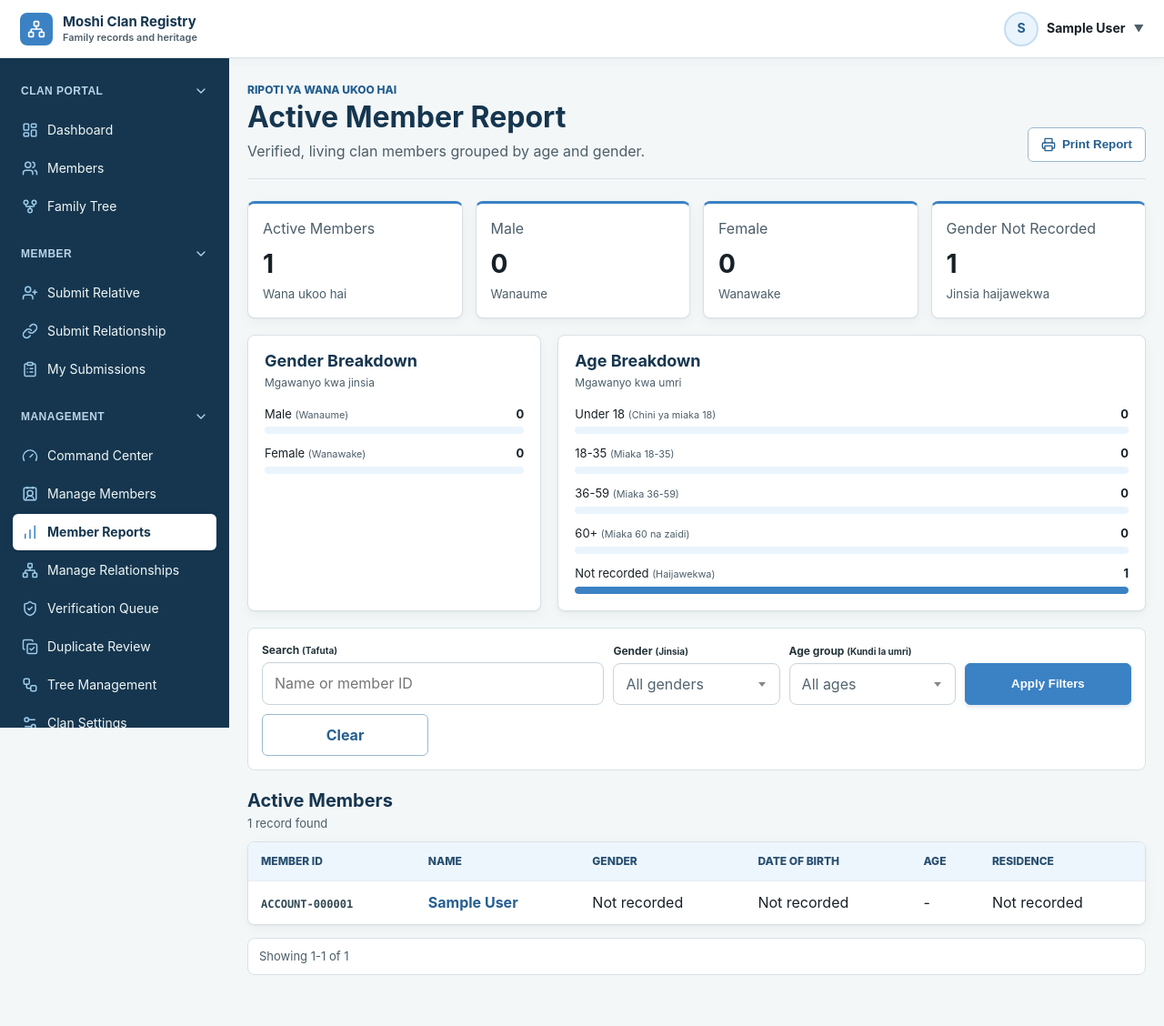
After one commit to Oswaldgerald/clan, a Django app: page /management/reports/active-members/ in a window 1280 px wide. The commit adds this page. Shown: the whole page at 91% size. Run offline with Django 4.2, Linux system fonts and the light colour scheme; the visitor is signed in with stand-in values (Sample User, id 1); data comes from the database, SQL or seed files in the repository; some libraries are stand-ins or nearby versions.

Commit message:
Add active member age and gender report

```diff
--- a/config/urls.py
+++ b/config/urls.py
@@ -27,6 +27,7 @@ admin.site.index_title = "Registry management"
 urlpatterns = [
     path('admin/management/', management_views.command_center, name='admin-management-dashboard'),
     path('admin/management/members/', management_views.member_management, name='admin-management-members'),
+    path('admin/management/reports/active-members/', management_views.active_member_report, name='admin-management-active-member-report'),
     path('admin/management/relationships/', management_views.relationship_management, name='admin-management-relationships'),
     path('admin/management/pending/', management_views.pending_verification, name='admin-management-pending'),
     path('admin/management/duplicates/', management_views.duplicate_review, name='admin-management-duplicates'),
--- a/members/urls.py
+++ b/members/urls.py
@@ -16,6 +16,7 @@ urlpatterns = [
     path("management/", management_views.command_center, name="management-dashboard"),
     path("management/clan-settings/", management_views.clan_settings, name="management-clan-settings"),
     path("management/members/", management_views.member_management, name="management-members"),
+    path("management/reports/active-members/", management_views.active_member_report, name="management-active-member-report"),
     path("management/members/add/", management_views.member_create, name="management-member-add"),
     path("management/members/import/template/", management_views.member_import_template, name="management-member-import-template"),
     path("management/members/import/sample/", management_views.member_import_sample, name="management-member-import-sample"),
--- a/templates/base.html
+++ b/templates/base.html
@@ -633,6 +633,21 @@
     .directory-heading { display: flex; align-items: end; justify-content: space-between; gap: 18px; margin-bottom: 12px; }
     .directory-heading h2 { color: var(--navy); font-size: 20px; }
     .directory-heading p { margin: 4px 0 0; font-size: 13px; }
+    .report-summary { grid-template-columns: repeat(4, minmax(0, 1fr)); margin-bottom: 18px; }
+    .report-summary .card { border-top: 3px solid var(--accent); }
+    .report-summary .card small { display: block; margin-top: 4px; color: var(--muted); }
+    .report-breakdown { display: grid; grid-template-columns: minmax(240px, .8fr) minmax(420px, 1.6fr); gap: 18px; margin-bottom: 18px; }
+    .report-panel { padding: 18px; }
+    .report-panel h2 { color: var(--navy); font-size: 18px; }
+    .report-panel > p { margin: 4px 0 16px; font-size: 12px; }
+    .report-bars { display: grid; gap: 12px; }
+    .report-bar-heading { display: flex; justify-content: space-between; gap: 12px; margin-bottom: 5px; font-size: 13px; }
+    .report-bar-heading small { color: var(--muted); }
+    .report-bar-track { height: 8px; overflow: hidden; border-radius: 4px; background: var(--cloud); }
+    .report-bar-fill { height: 100%; border-radius: inherit; background: var(--accent); }
+    .report-table-heading { display: flex; align-items: end; justify-content: space-between; gap: 16px; margin: 22px 0 10px; }
+    .report-table-heading h2 { color: var(--navy); font-size: 20px; }
+    .report-table-heading p { margin: 4px 0 0; font-size: 13px; }
     .directory-search { width: min(100%, 620px); margin: 0 !important; }
     .search-field { position: relative; flex: 1; min-width: 240px; }
     .search-field svg { position: absolute; top: 50%; left: 13px; width: 18px; height: 18px; color: var(--muted); transform: translateY(-50%); pointer-events: none; }
@@ -868,6 +883,7 @@
       form.search { flex-direction: column; }
       .member-filters { grid-template-columns: 1fr; }
       .bulk-import-panel { grid-template-columns: 1fr; }
+      .report-summary, .report-breakdown { grid-template-columns: 1fr; }
       .bulk-import-panel > div + div { border-left: 0; border-top: 1px solid var(--line); }
       .bulk-upload-form { grid-template-columns: 1fr; }
       .directory-heading { align-items: stretch; flex-direction: column; }
@@ -972,6 +988,7 @@
           <div class="sidebar-links" id="sidebar-management">
             <a href="{% url 'management-dashboard' %}"><i data-lucide="gauge" aria-hidden="true"></i><span>Command Center</span></a>
             <a href="{% url 'management-members' %}"><i data-lucide="contact-round" aria-hidden="true"></i><span>Manage Members</span></a>
+            <a href="{% url 'management-active-member-report' %}"><i data-lucide="chart-no-axes-column-increasing" aria-hidden="true"></i><span>Member Reports</span></a>
             <a href="{% url 'management-relationships' %}"><i data-lucide="network" aria-hidden="true"></i><span>Manage Relationships</span></a>
             <a href="{% url 'management-pending' %}"><i data-lucide="shield-check" aria-hidden="true"></i><span>Verification Queue</span></a>
             <a href="{% url 'management-duplicates' %}"><i data-lucide="copy-check" aria-hidden="true"></i><span>Duplicate Review</span></a>
--- /dev/null
+++ b/templates/management/active_member_report.html
@@ -0,0 +1,96 @@
+{% extends "base.html" %}
+
+{% block title %}Active Member Report - {{ clan_name }} Clan Registry{% endblock %}
+
+{% block content %}
+<section class="page-title">
+  <div>
+    <p class="section-translation">Ripoti ya wana ukoo hai</p>
+    <h1>Active Member Report</h1>
+    <p class="muted">Verified, living clan members grouped by age and gender.</p>
+  </div>
+  <button class="button button-secondary" type="button" onclick="window.print()"><i data-lucide="printer" aria-hidden="true"></i>Print Report</button>
+</section>
+
+<section class="grid report-summary" aria-label="Active member summary">
+  <article class="card"><span class="muted">Active Members</span><div class="stat-value">{{ summary.total }}</div><small>Wana ukoo hai</small></article>
+  <article class="card"><span class="muted">Male</span><div class="stat-value">{{ summary.male }}</div><small>Wanaume</small></article>
+  <article class="card"><span class="muted">Female</span><div class="stat-value">{{ summary.female }}</div><small>Wanawake</small></article>
+  <article class="card"><span class="muted">Gender Not Recorded</span><div class="stat-value">{{ summary.unknown_gender }}</div><small>Jinsia haijawekwa</small></article>
+</section>
+
+<section class="report-breakdown">
+  <article class="card report-panel">
+    <h2>Gender Breakdown</h2>
+    <p class="muted">Mgawanyo kwa jinsia</p>
+    <div class="report-bars">
+      <div>
+        <div class="report-bar-heading"><span>Male <small>(Wanaume)</small></span><strong>{{ summary.male }}</strong></div>
+        <div class="report-bar-track"><div class="report-bar-fill" style="width: {% widthratio summary.male summary.total 100 %}%"></div></div>
+      </div>
+      <div>
+        <div class="report-bar-heading"><span>Female <small>(Wanawake)</small></span><strong>{{ summary.female }}</strong></div>
+        <div class="report-bar-track"><div class="report-bar-fill" style="width: {% widthratio summary.female summary.total 100 %}%"></div></div>
+      </div>
+    </div>
+  </article>
+  <article class="card report-panel">
+    <h2>Age Breakdown</h2>
+    <p class="muted">Mgawanyo kwa umri</p>
+    <div class="report-bars">
+      {% for group in age_groups %}
+        <div>
+          <div class="report-bar-heading"><span>{{ group.label }} <small>({{ group.swahili }})</small></span><strong>{{ group.total }}</strong></div>
+          <div class="report-bar-track"><div class="report-bar-fill" style="width: {% widthratio group.total summary.total 100 %}%"></div></div>
+        </div>
+      {% endfor %}
+    </div>
+  </article>
+</section>
+
+<form class="member-filters" method="get">
+  <div>
+    <label for="report-search">Search <small>(Tafuta)</small></label>
+    <input id="report-search" type="search" name="q" value="{{ query }}" placeholder="Name or member ID">
+  </div>
+  <div>
+    <label for="report-gender">Gender <small>(Jinsia)</small></label>
+    <select id="report-gender" name="gender">
+      <option value="">All genders</option>
+      <option value="male" {% if gender_filter == "male" %}selected{% endif %}>Male</option>
+      <option value="female" {% if gender_filter == "female" %}selected{% endif %}>Female</option>
+    </select>
+  </div>
+  <div>
+    <label for="report-age">Age group <small>(Kundi la umri)</small></label>
+    <select id="report-age" name="age_group">
+      <option value="">All ages</option>
+      {% for group in age_groups %}<option value="{{ group.value }}" {% if age_group_filter == group.value %}selected{% endif %}>{{ group.label }}</option>{% endfor %}
+    </select>
+  </div>
+  <button class="filter-action" type="submit">Apply Filters</button>
+  <a class="button button-secondary filter-action" href="{% url 'management-active-member-report' %}">Clear</a>
+</form>
+
+<div class="report-table-heading">
+  <div><h2>Active Members</h2><p class="muted">{{ filtered_total }} record{{ filtered_total|pluralize }} found</p></div>
+</div>
+<table>
+  <thead><tr><th>Member ID</th><th>Name</th><th>Gender</th><th>Date of Birth</th><th>Age</th><th>Residence</th></tr></thead>
+  <tbody>
+    {% for member in members %}
+      <tr>
+        <td><span class="member-code">{{ member.member_id }}</span></td>
+        <td><a class="member-name" href="{{ member.get_absolute_url }}">{{ member.full_name }}</a></td>
+        <td>{{ member.get_gender_display|default:"Not recorded" }}</td>
+        <td>{{ member.date_of_birth|date:"d M Y"|default:"Not recorded" }}</td>
+        <td>{{ member.report_age|default_if_none:"-" }}</td>
+        <td>{{ member.current_residence|default:"Not recorded" }}</td>
+      </tr>
+    {% empty %}
+      <tr><td colspan="6" class="empty-state"><i data-lucide="search-x" aria-hidden="true"></i><span>No active members match these filters.</span></td></tr>
+    {% endfor %}
+  </tbody>
+</table>
+{% include "partials/pagination.html" with page_obj=members pagination_query=pagination_query label="Active members" %}
+{% endblock %}
--- a/templates/management/command_center.html
+++ b/templates/management/command_center.html
@@ -35,6 +35,10 @@
     <h2>Member CRUD</h2>
     <p class="muted">Search, edit, approve, archive, or delete member records.</p>
   </a>
+  <a class="card" href="{% url 'management-active-member-report' %}">
+    <h2>Member Reports</h2>
+    <p class="muted">Review active members by age and gender.</p>
+  </a>
   <a class="card" href="{% url 'management-relationship-add' %}">
     <h2>Add Relationship</h2>
     <p class="muted">Connect parents, children, spouses, siblings, and guardians.</p>
```
Also changed, not shown: members/management_views.py (+71 -0 lines), members/tests.py (+54 -1 lines).
